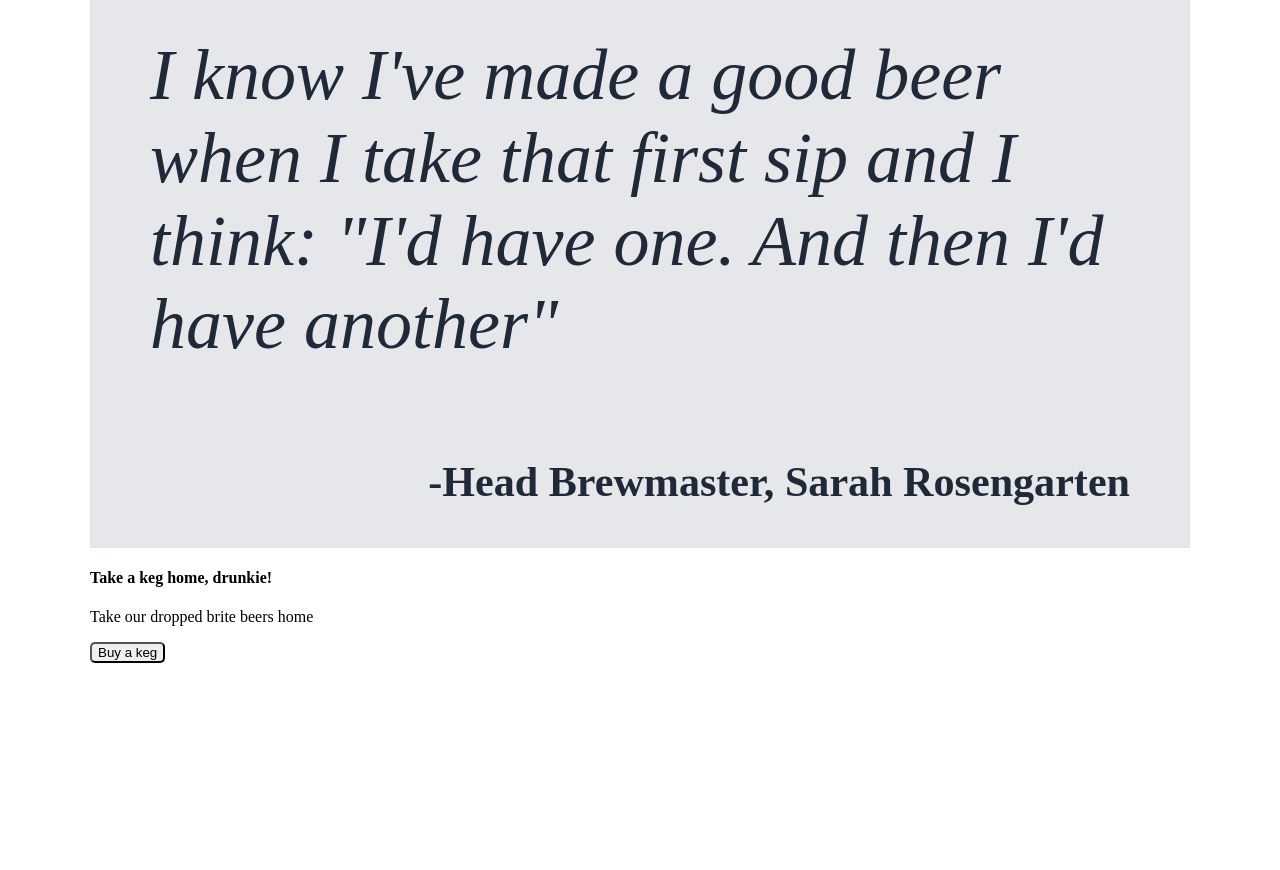
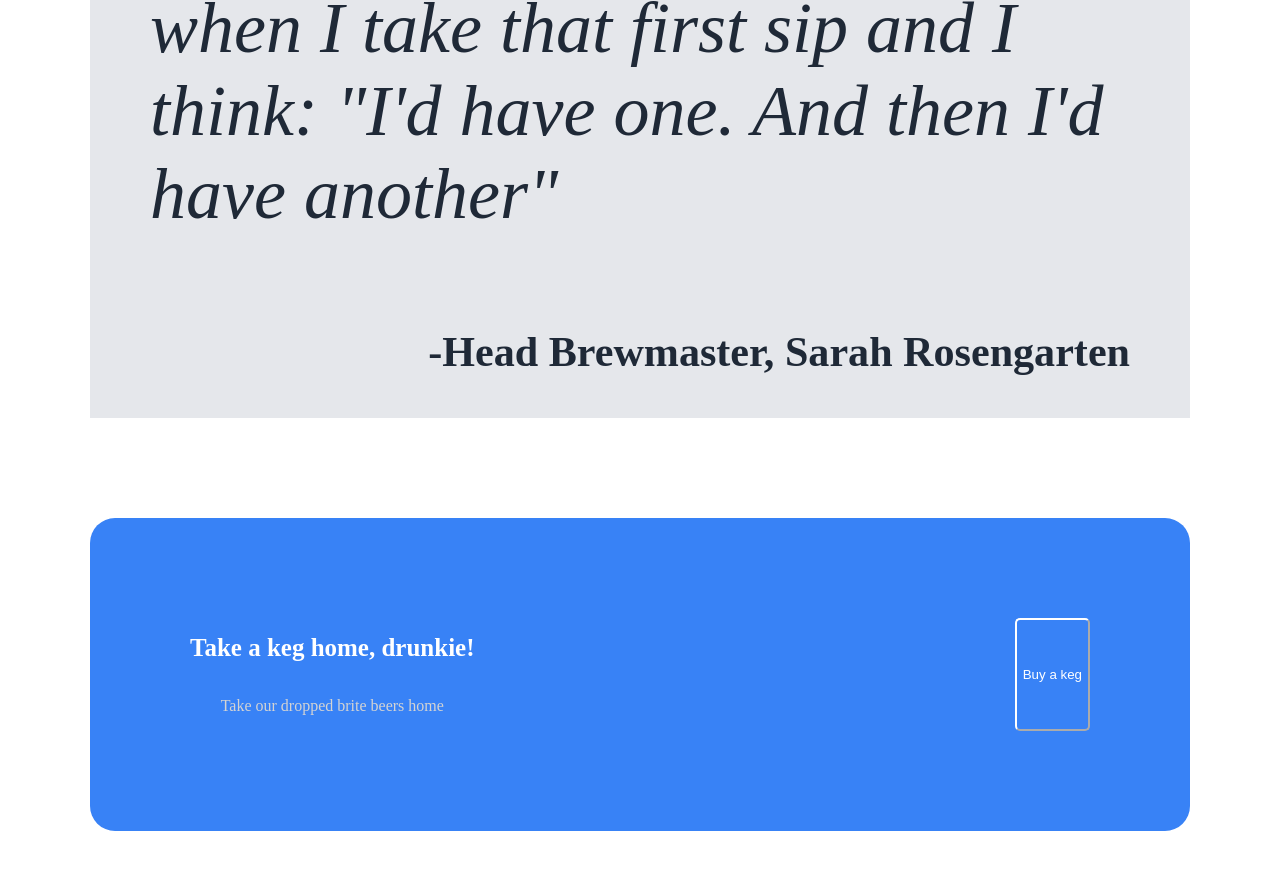
Before and after one commit to iamiller-cyber/heidispub, a plain HTML site: page index.html in a window 1280 px wide. Shown: the part 632-1502 px from the top of the page. Before the commit the page ends 1303 px from the top, so only its background shows below. Drawn offline with Linux system fonts and the light colour scheme.

Commit message:
Style footer

```diff
--- a/index.html
+++ b/index.html
@@ -18,6 +18,7 @@
         </ul>
         </div>
     </div>
+    <div class="main">
     <div class="hero">
         <div class="container">
             <div class="order">
@@ -61,13 +62,14 @@
     </div>
     <div class="footer">
         <div class="container">
-        <div class="badger">
-        <h4>Take a keg home, drunkie!</h4>
-        <p>Take our dropped brite beers home</p>
-        </div>
-        <button>Buy a keg</button>
+            <div class="bubble">
+                <div class="badger">
+                    <h1>Take a keg home, drunkie!</h1>
+                    <p>Take our dropped brite beers home</p>
+                </div>
+            <button>Buy a keg</button>
+            </div>
         </div>
     </div>
-
 </body>
 </html>
--- a/styles.css
+++ b/styles.css
@@ -1,12 +1,14 @@
-body {
+
+
+.main {
     display: flex;
     flex-direction: column;
-    box-sizing: border-box;
 }
 
 
-.hero {
+.hero, .info, .quote, .footer {
     display: flex;
+    flex: 1 1 auto;
 }
 
 
@@ -25,8 +27,6 @@ body {
     height: 100%;
     width: 100%;
     box-sizing: border-box;
-    padding-bottom: 50px;
-    padding-top: 20px;
 }
 
 .logo {
@@ -98,8 +98,6 @@ button {
     align-items: center;
     justify-content: center;
     gap: 10px;
-    padding-top: 0px;
-    padding-bottom: 60px;
 }
 
 .boxes {
@@ -143,3 +141,38 @@ button {
 .quote .container h3 {
     align-self: flex-end;
 }
+
+.footer .container {
+    width: 100%;
+}
+.footer .container .bubble {
+    display: flex;
+    justify-content: space-between;
+    border-radius: 25px;
+    background-color:#3882f6;
+    padding: 100px;
+    margin: 100px 0;
+    flex: 1;
+}
+
+.badger {
+    display: flex;
+    flex-direction: column;
+    gap: 2px;
+    align-items: center;
+}
+
+.badger h1 {
+    color:white;
+    font-size: 25px;
+}
+
+.badger p {
+    color: lightgrey;
+}
+
+.bubble button {
+    border-color: white;
+    background-color: #3882f6;
+    color: white;
+}
```
